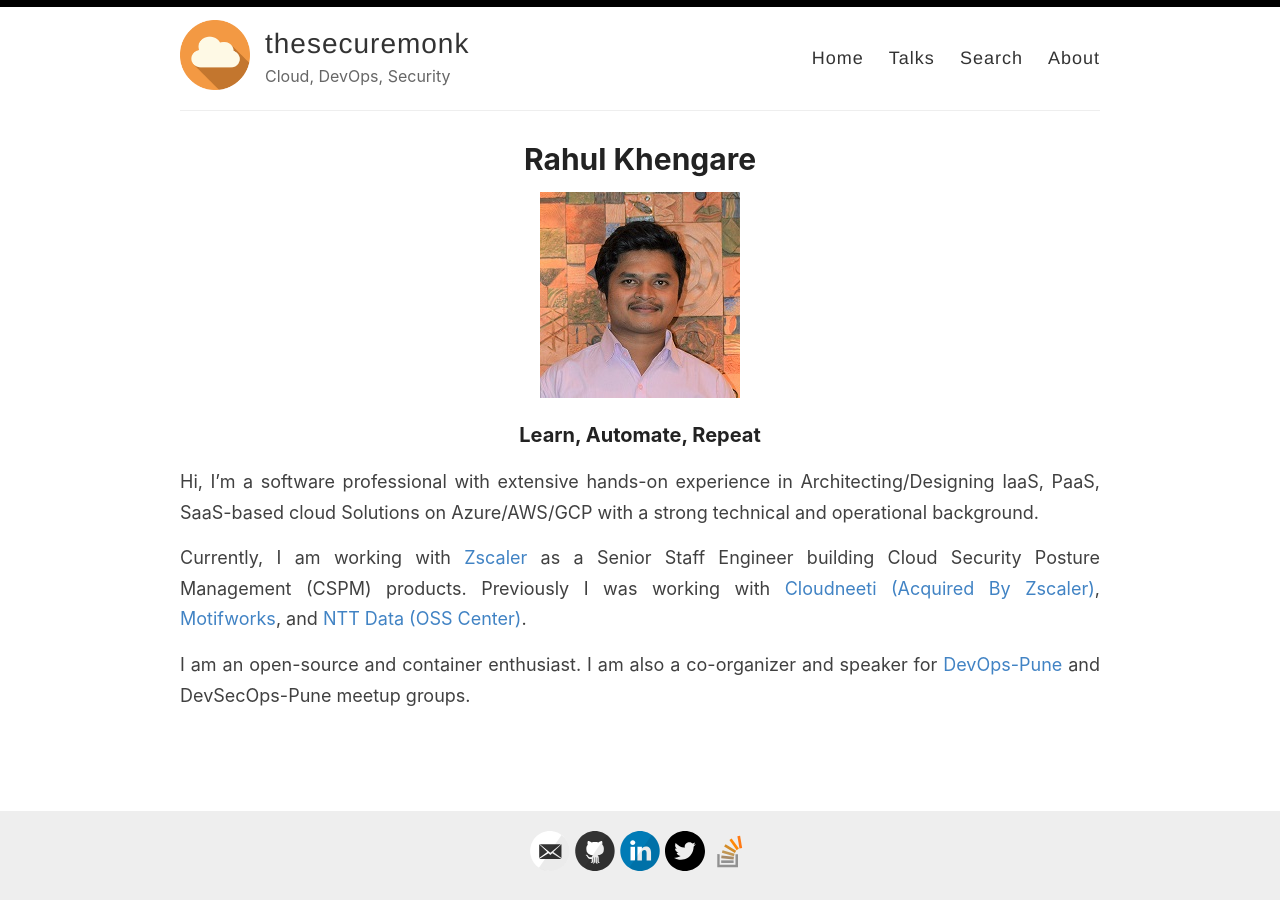
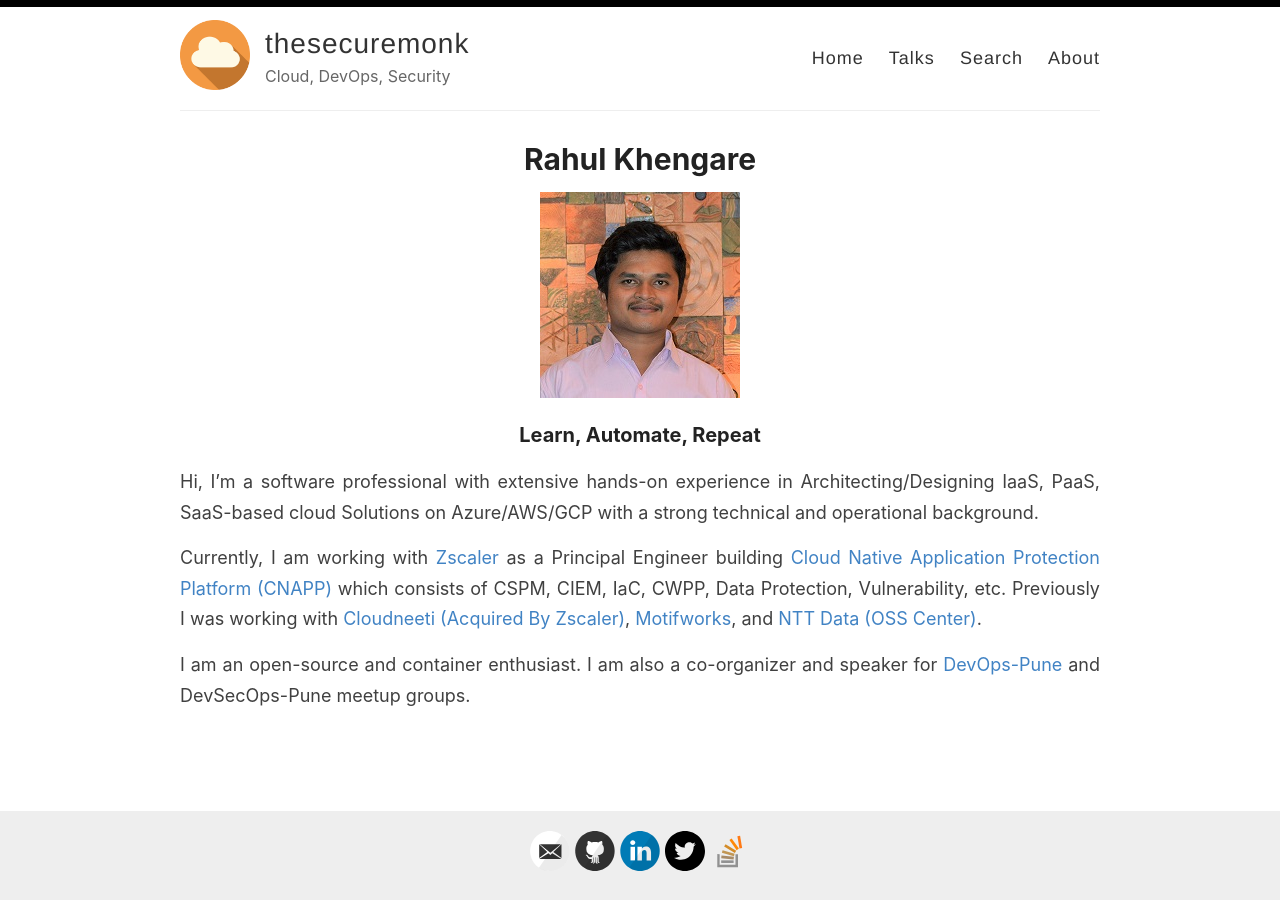
Before and after one commit to rahulkhengare/thesecuremonk.com, a Jekyll site: the page built from _pages/about.md, in a window 1280 px wide. Built offline with Jekyll 4.4.1, drawn with Linux system fonts in a browser that asks for light colours.

Commit message:
About me info updates

```diff
--- a/_pages/about.md
+++ b/_pages/about.md
@@ -10,6 +10,6 @@ permalink: /about/
 
 Hi, I'm a software professional with extensive hands-on experience in Architecting/Designing IaaS, PaaS, SaaS-based cloud Solutions on Azure/AWS/GCP with a strong technical and operational background.
 
-Currently, I am working with [Zscaler](https://www.zscaler.com/) as a Senior Staff Engineer building Cloud Security Posture Management (CSPM) products. Previously I was working with [Cloudneeti (Acquired By Zscaler)](https://www.cloudneeti.com), [Motifworks](https://www.motifworks.com/), and [NTT Data (OSS Center)](https://www.nttdata.com/global/en/).
+Currently, I am working with [Zscaler](https://www.zscaler.com/) as a Principal Engineer building [Cloud Native Application Protection Platform (CNAPP)](https://www.zscaler.com/resources/security-terms-glossary/what-is-cloud-native-application-protection-platform-cnapp) which consists of CSPM, CIEM, IaC, CWPP, Data Protection, Vulnerability, etc. Previously I was working with [Cloudneeti (Acquired By Zscaler)](https://www.cloudneeti.com), [Motifworks](https://www.motifworks.com/), and [NTT Data (OSS Center)](https://www.nttdata.com/global/en/).
 
 I am an open-source and container enthusiast. I am also a co-organizer and speaker for [DevOps-Pune](https://www.meetup.com/DevOps-Pune/) and DevSecOps-Pune meetup groups.
```
